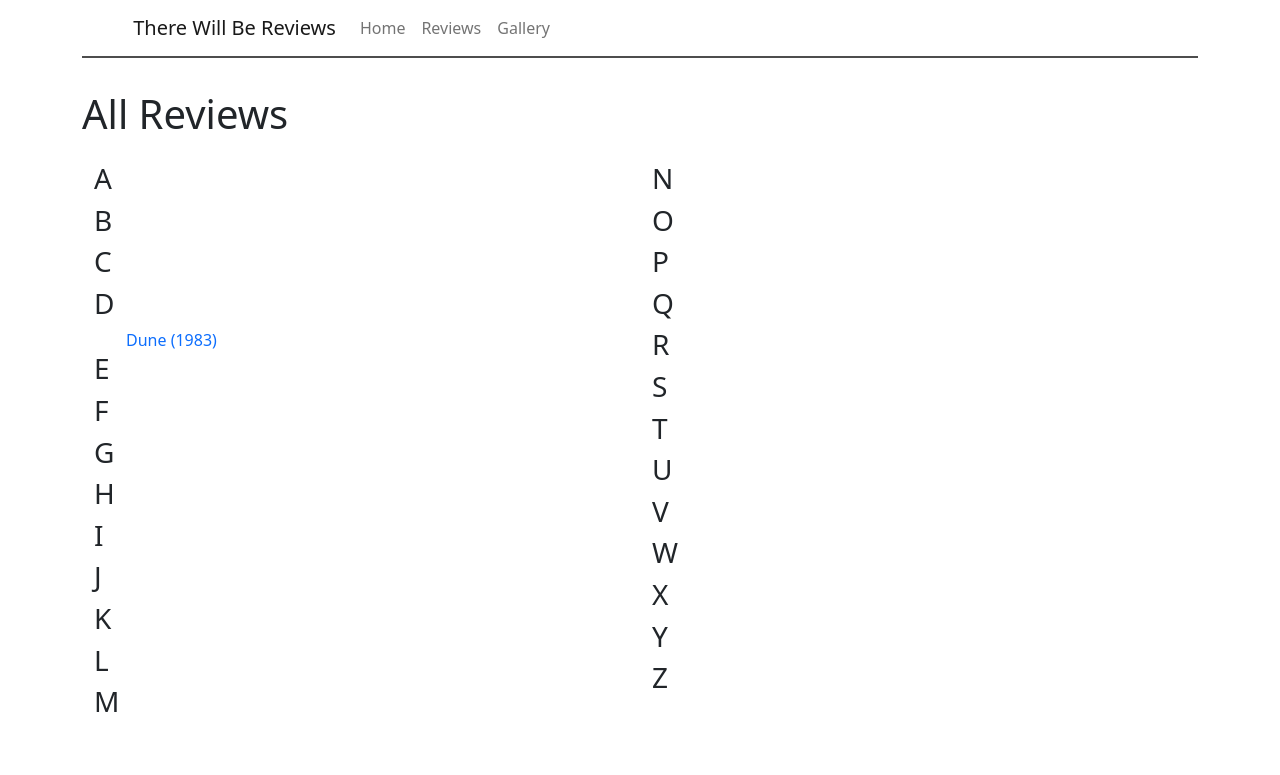
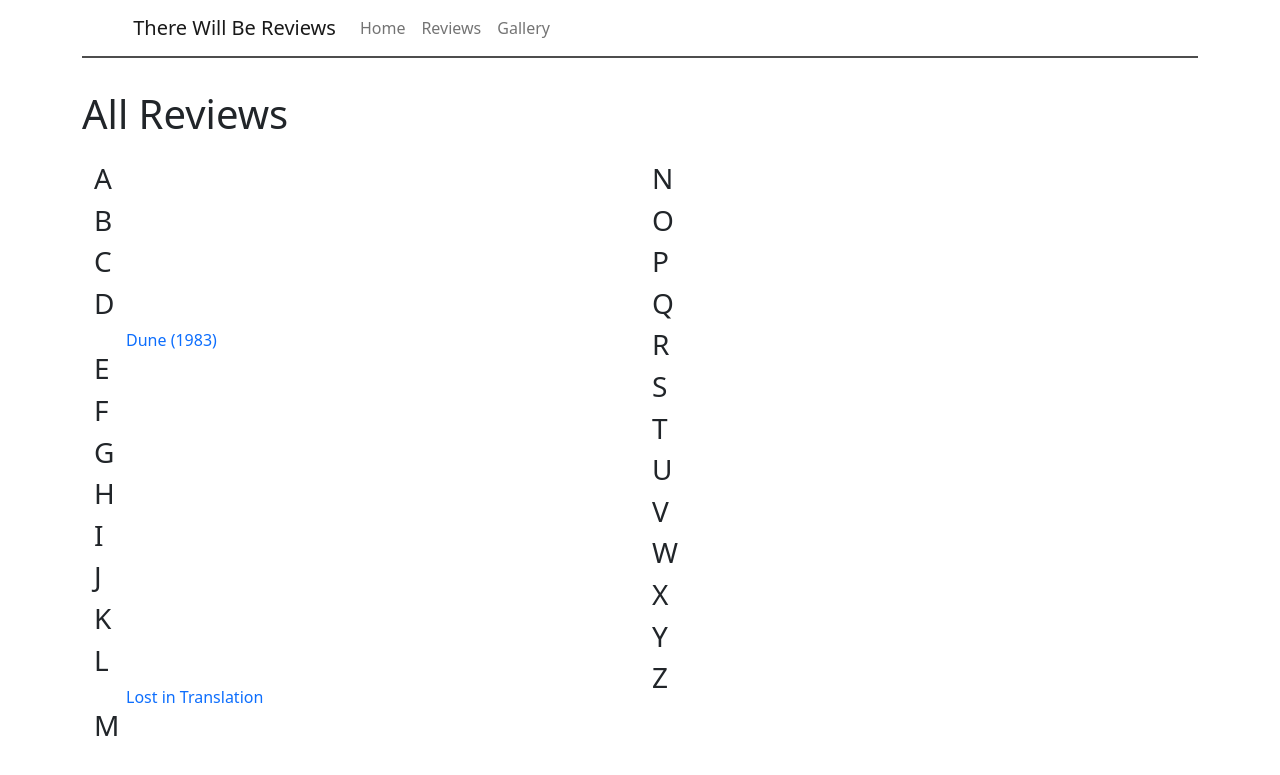
Before and after one commit to benlazarine/therewillbereviews.github.io, a Jekyll site: the page built from reviews.html, in a window 1280 px wide. Shown: the top 775 px of the page. Built offline with Jekyll 4.4.1, drawn with Linux system fonts in a browser that asks for light colours.

Commit message:
Update reviews.html

```diff
--- a/reviews.html
+++ b/reviews.html
@@ -23,6 +23,8 @@ layout: default_2
        <h3>J</h3>
        <h3>K</h3>
        <h3>L</h3>
+      <div><span class="tab"></span><a style="text-decoration:none" href="https://www.therewillbereviews.com/reviews/lost-in-translation">Lost in Translation</a>
+       </div>
        <h3>M</h3>
     </div>
     <div class="col-sm">
```
